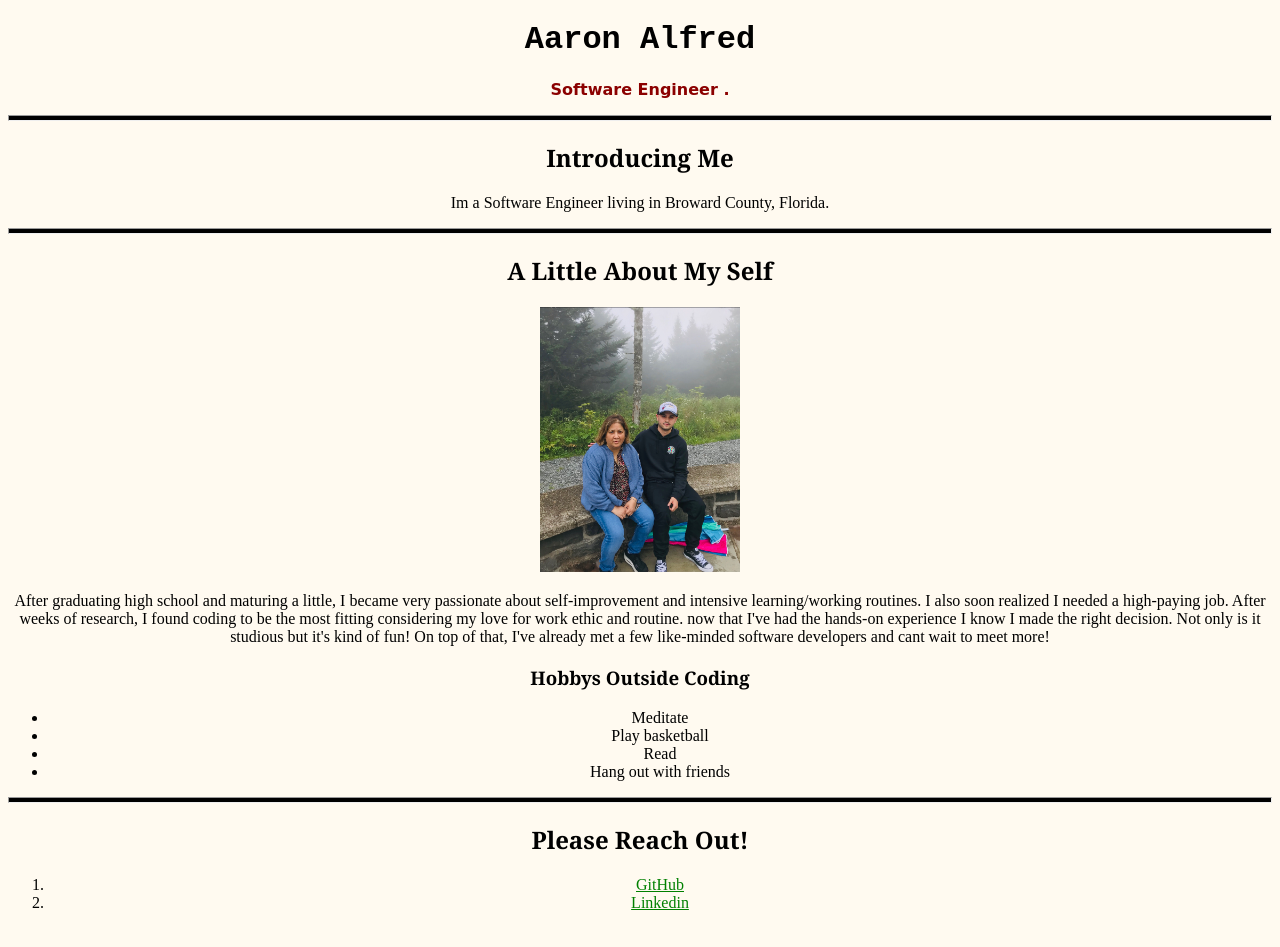
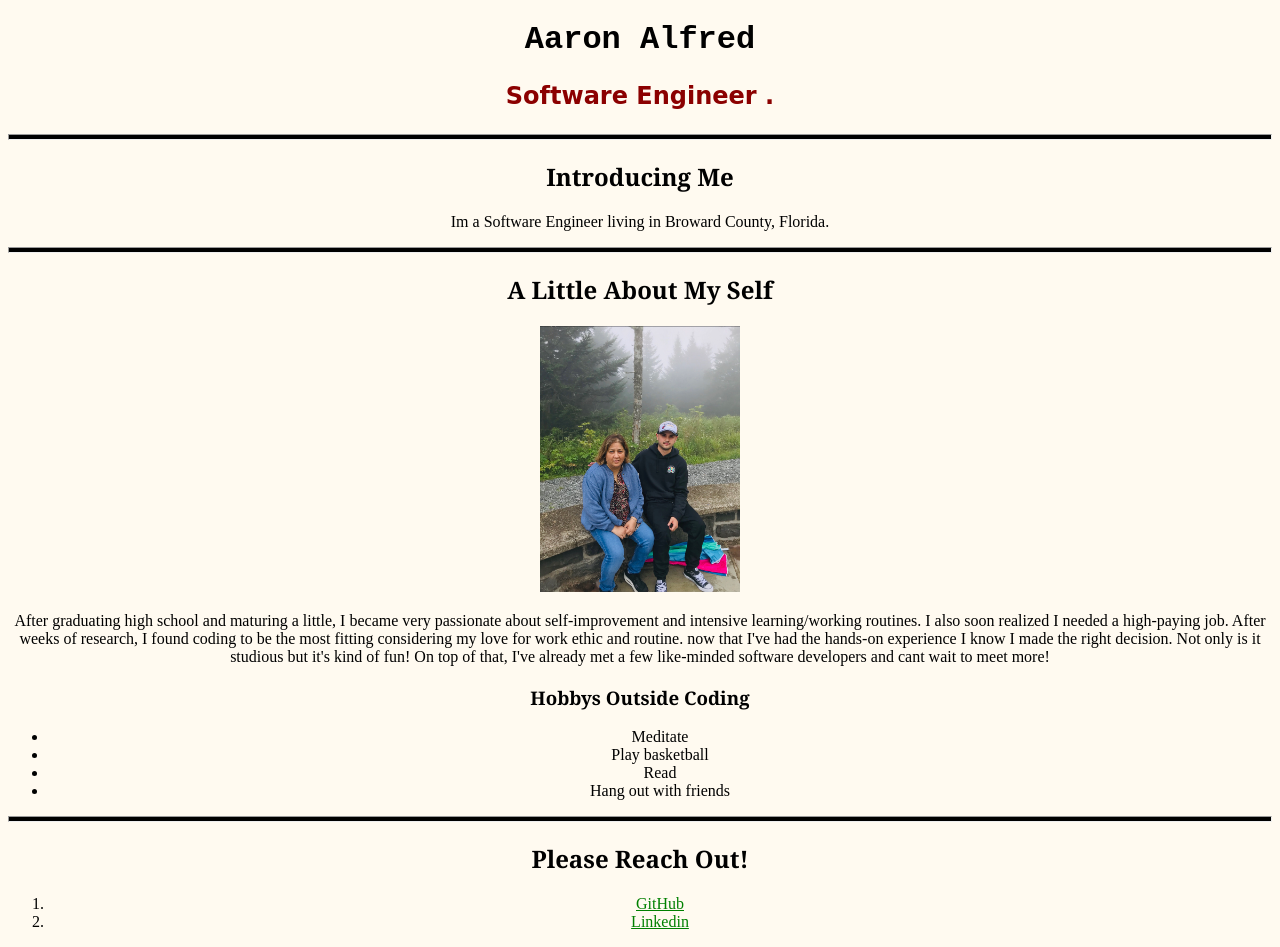
Before and after one commit to aaronalfred47/Portfolio-Aaron-Alfred, a plain HTML site: page index.html in a window 1280 px wide. Drawn offline with Linux system fonts and the light colour scheme; a script that the page names is missing.

Commit message:
Update index.html

```diff
--- a/index.html
+++ b/index.html
@@ -1,5 +1,5 @@
 <!DOCTYPE html>
-<html>
+<html lang = "en">
   <head>
     <meta charset="utf-8">
     <meta name="viewport" content="width=device-width">
@@ -11,7 +11,7 @@
     <!-- Loved the one cursive word with the touch of red on a neutral background . Have to do that again in the future . -->
     <header>
       <h1>Aaron Alfred</h1>
-      <p style="font-family:cursive; font size: 24px; font-weight: 900; color: darkred"> Software Engineer . </p>
+      <p style="font-family: cursive; font-size: 24px; font-weight: 900; color: darkred"> Software Engineer . </p>
     </header>
 
     <hr>
```
